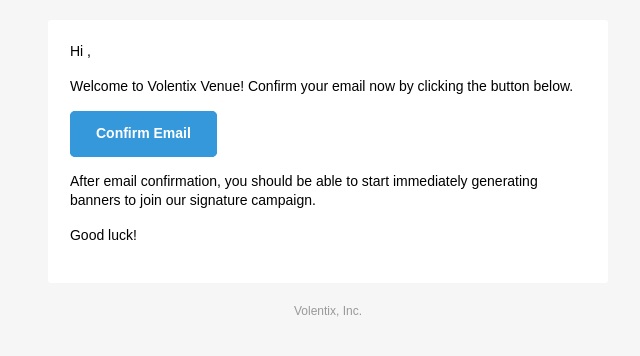
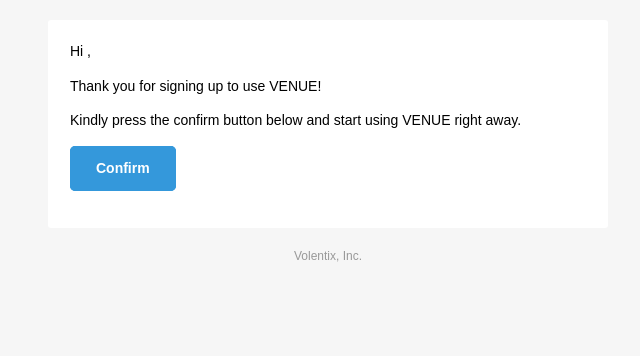
Before and after one commit to volentixlabsinc/venue-server, a Django app: template venue/templates/venue/email_confirmation.html in a window 1280 px wide. Shown: the top 356 px of the page, without its empty margins (312-952 px from the left). Run offline with Django 3.2, Linux system fonts and the light colour scheme; the template is opened without the code that fills it, so the values that code supplies are empty; parts of the project's set-up code (start-up, migrations or seed data) failed here and were passed over.

Commit message:
Throttling and email content and reply-to address
- Set the throttling policy for the API endpoints (ref:#8)
- Change reply-to address and content of email confirmation (ref:#5)

```diff
--- a/venue/tasks.py
+++ b/venue/tasks.py
@@ -277,6 +277,7 @@
         From=settings.POSTMARK_SENDER_EMAIL,
         To=email,
         Subject='Email Confirmation',
+        ReplyTo='noreply@volentixlabs.com',
         HtmlBody=html)
     return mail
 
@@ -289,6 +290,7 @@
         From=settings.POSTMARK_SENDER_EMAIL,
         To=email,
         Subject='Account Deletion Confirmation',
+        ReplyTo='noreply@volentixlabs.com',
         HtmlBody=html)
     return mail
 
@@ -301,6 +303,7 @@
         From=settings.POSTMARK_SENDER_EMAIL,
         To=email,
         Subject='Email Change Confirmation',
+        ReplyTo='noreply@volentixlabs.com',
         HtmlBody=html)
     return mail
 
@@ -313,5 +316,6 @@
         From=settings.POSTMARK_SENDER_EMAIL,
         To=email,
         Subject='Account Password Reset',
+        ReplyTo='noreply@volentixlabs.com',
         HtmlBody=html)
     return mail
--- a/venue/templates/venue/email_confirmation.html
+++ b/venue/templates/venue/email_confirmation.html
@@ -292,7 +292,8 @@
                     <tr>
                       <td>
                         <p>Hi {{ name }},</p>
-                        <p>Welcome to Volentix Venue! Confirm your email now by clicking the button below.</p>
+                        <p>Thank you for signing up to use VENUE!</p>
+                        <p>Kindly press the confirm button below and start using VENUE right away.</p>
                         <table border="0" cellpadding="0" cellspacing="0" class="btn btn-primary">
                           <tbody>
                             <tr>
@@ -300,7 +301,7 @@
                                 <table border="0" cellpadding="0" cellspacing="0">
                                   <tbody>
                                     <tr>
-                                      <td> <a href="https://venue.volentix.com/manage/confirm-email/?code={{ code }}" target="_blank">Confirm Email</a> </td>
+                                      <td> <a href="https://venue.volentix.com/manage/confirm-email/?code={{ code }}" target="_blank">Confirm</a> </td>
                                     </tr>
                                   </tbody>
                                 </table>
@@ -308,8 +309,6 @@
                             </tr>
                           </tbody>
                         </table>
-                        <p>After email confirmation, you should be able to start immediately generating banners to join our signature campaign.</p>
-                        <p>Good luck!</p>
                       </td>
                     </tr>
                   </table>
```
Also changed, not shown: volentix/settings.py (+9 -1 lines).
